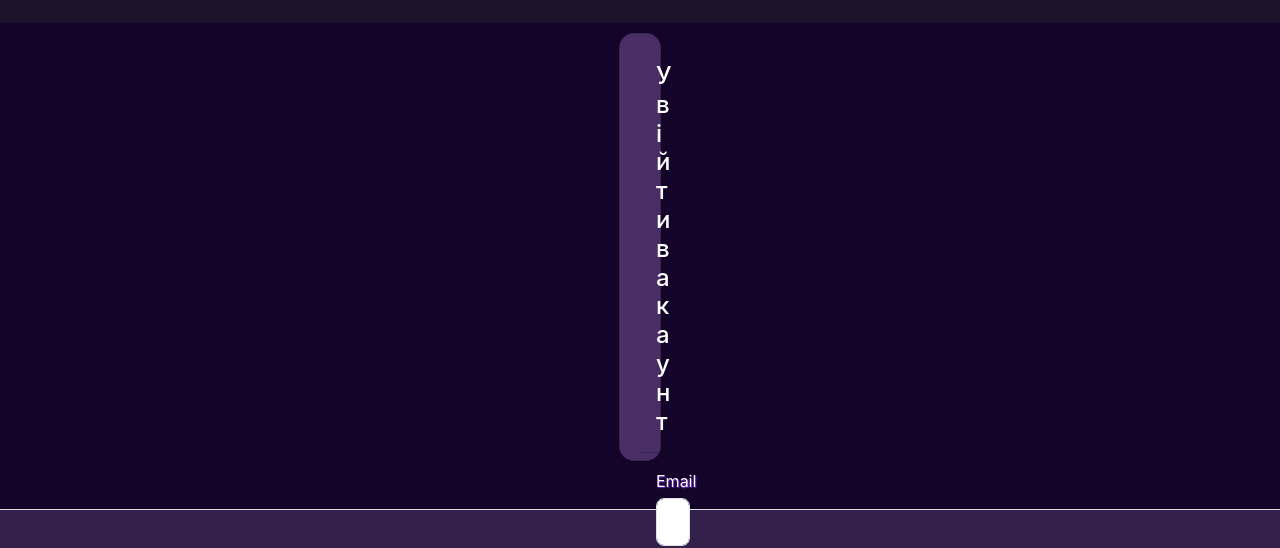
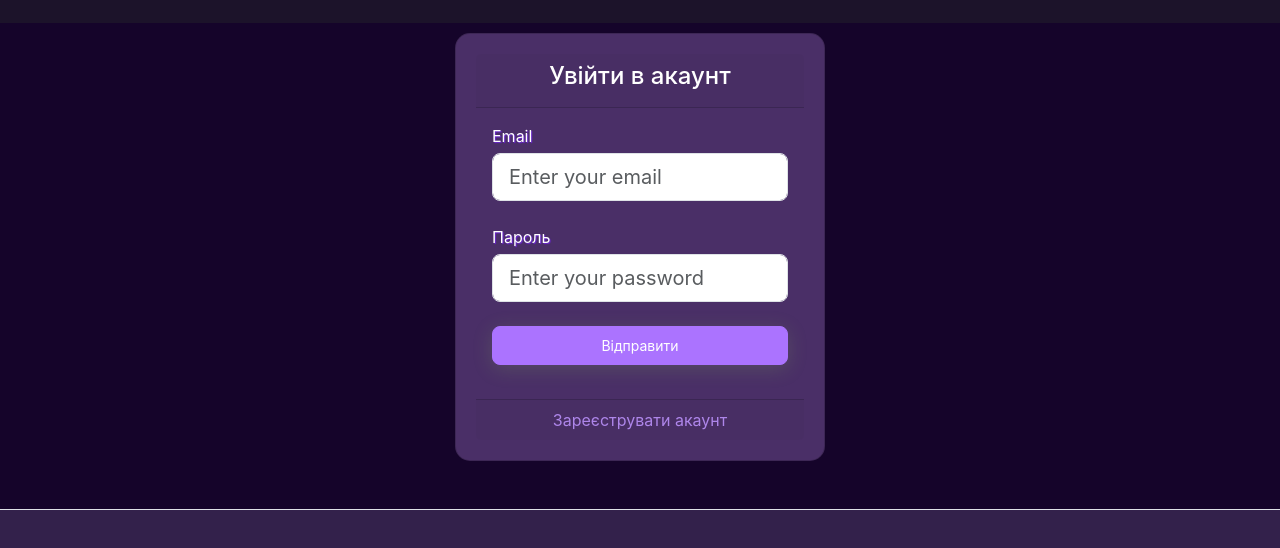
Before and after one commit to aremasofia22/cinema, a plain HTML site: page sign-in.html in a window 1280 px wide. Shown: the part 72-620 px from the top of the page. Drawn offline with nearby package versions, Linux system fonts and the light colour scheme.

Commit message:
sign-in changes in form

```diff
--- a/styles.css
+++ b/styles.css
@@ -137,7 +137,7 @@ header#navbar {
 }
 
 .login-form {
-    max-width: 30px;
+    max-width: 370px;
     margin: 0 auto;
     background: #d09bff4a;
     padding: 20px;
```
